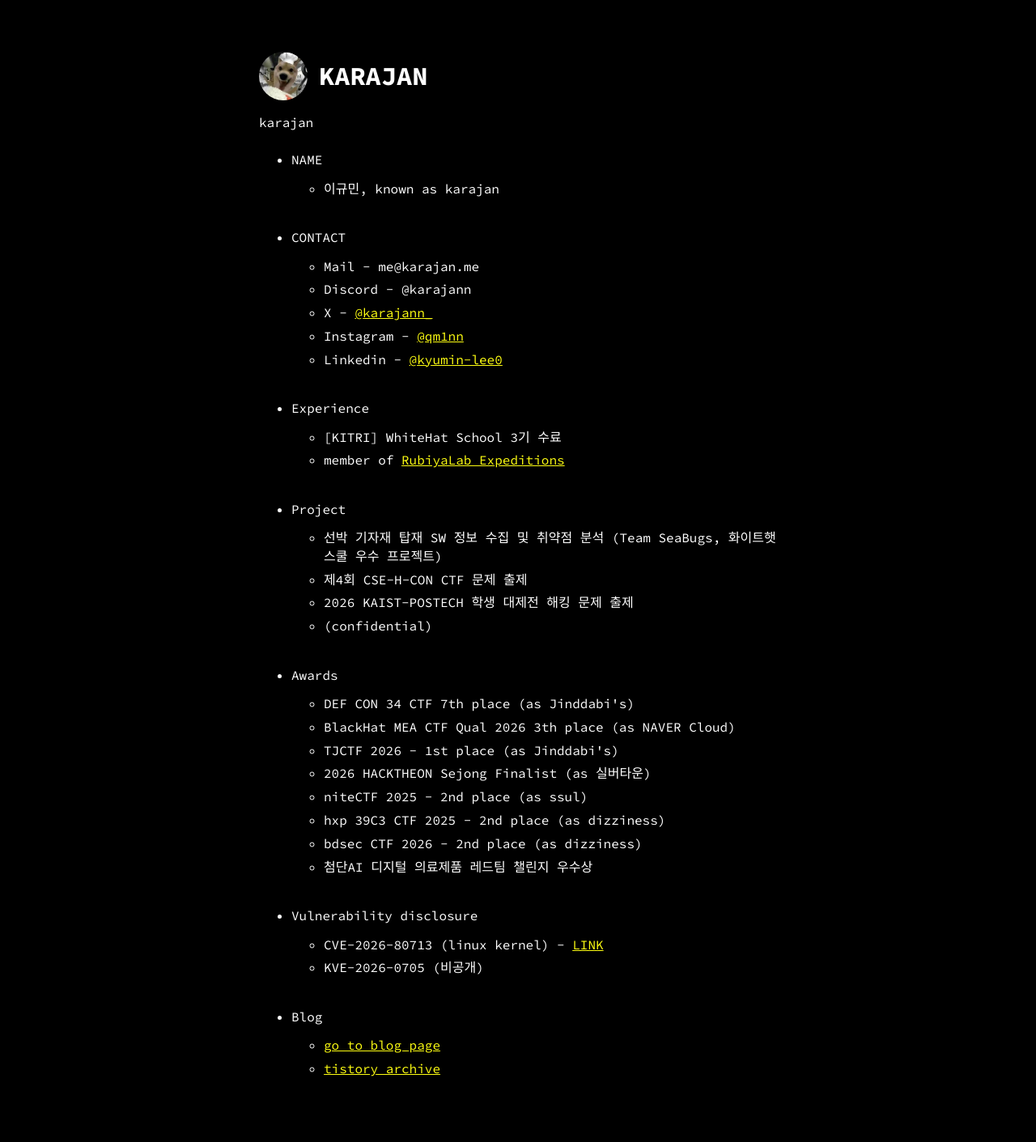
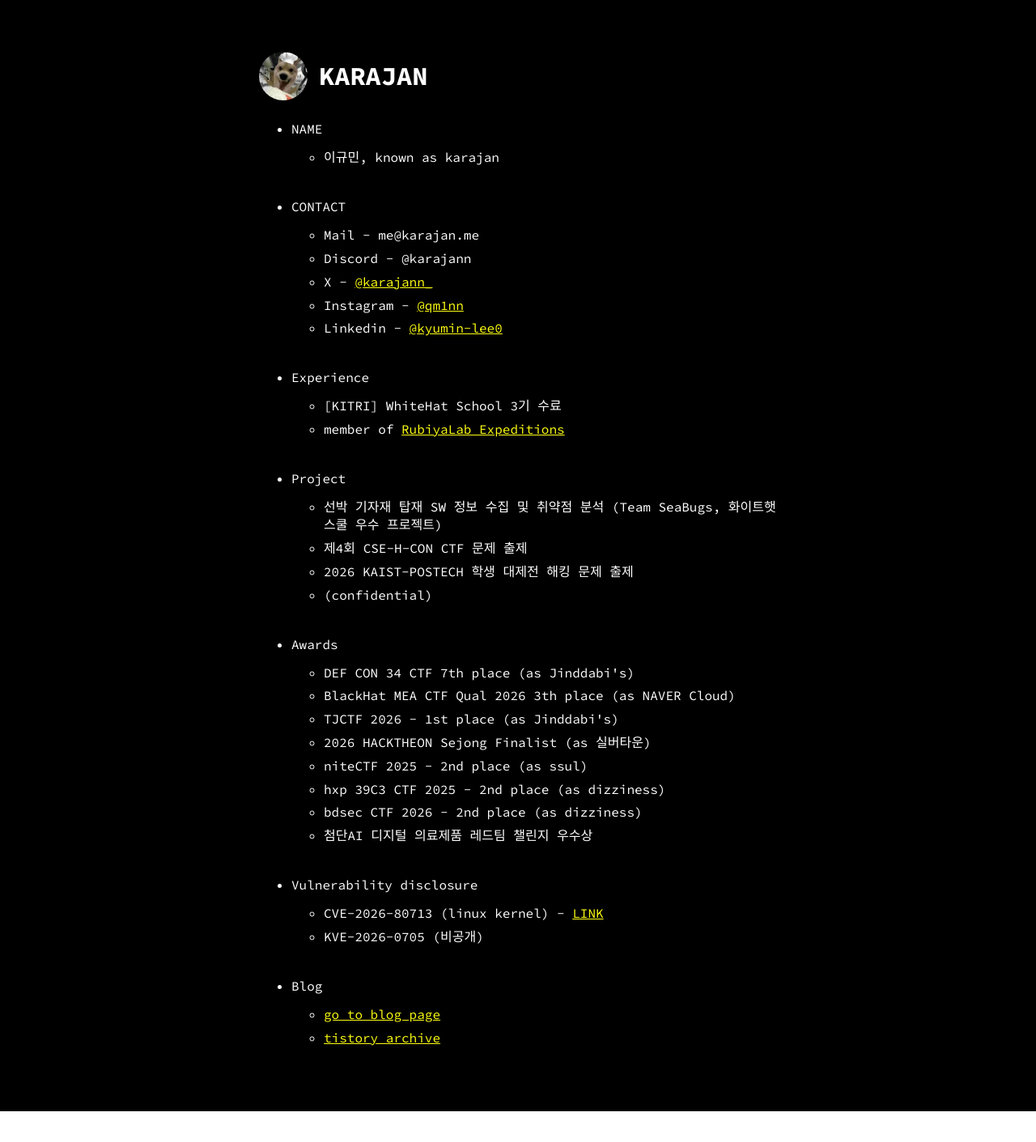
Before and after one commit to karajan0/karajan0.github.io, a Jekyll site: the page built from index.md, in a window 1280 px wide. Shown: the whole page at 81% size. Built offline with Jekyll 4.4.1, drawn with Linux system fonts in a browser that asks for light colours; some web fonts are replaced; after the commit the page ends 1373 px from its top, so only the background shows below that.

Commit message:
Restore original site description setting

```diff
--- a/_config.yml
+++ b/_config.yml
@@ -15,7 +15,7 @@ theme_config:
   appearance: "dark"
   back_home_text: "home"
   date_format: "%Y-%m-%d"
-  show_description: true
+  show_description: false
 
 plugins:
   - jekyll-feed
```
